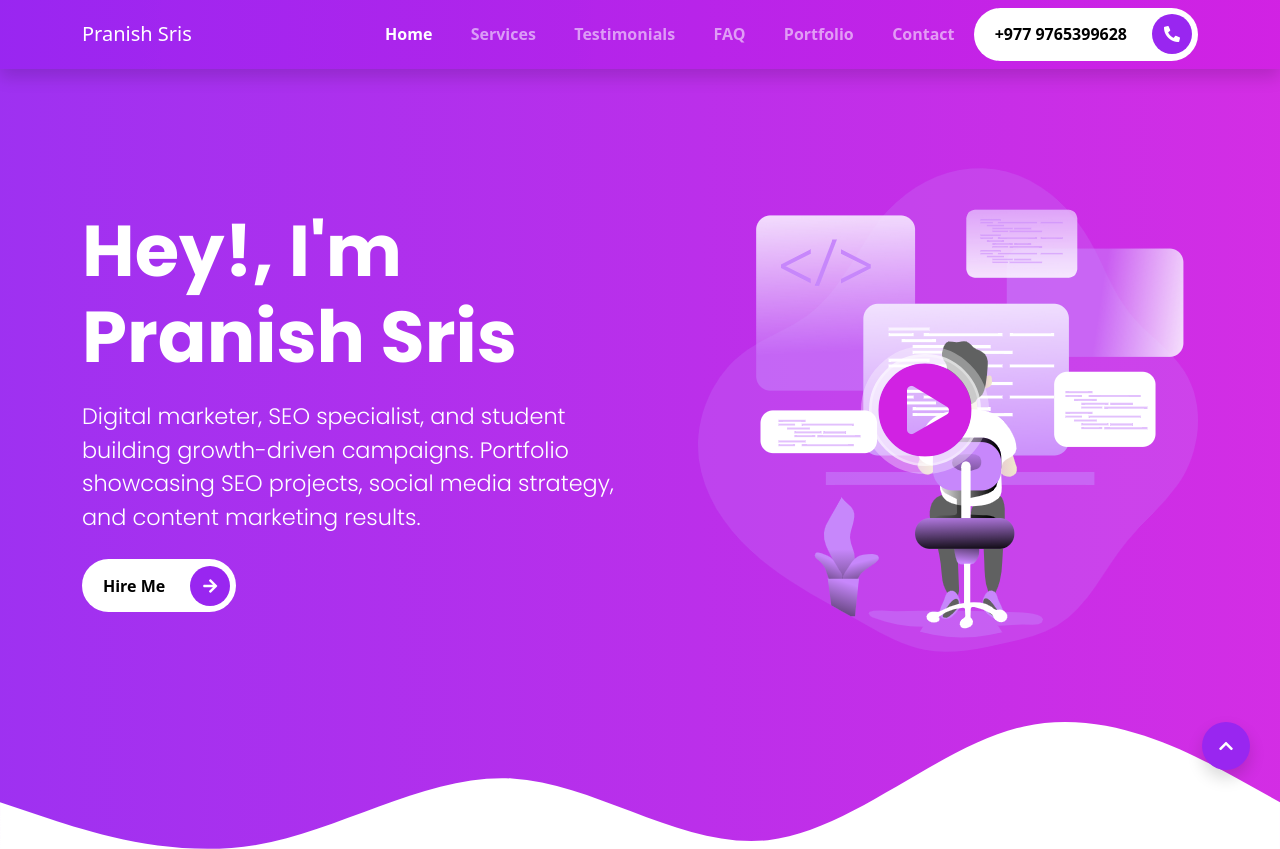
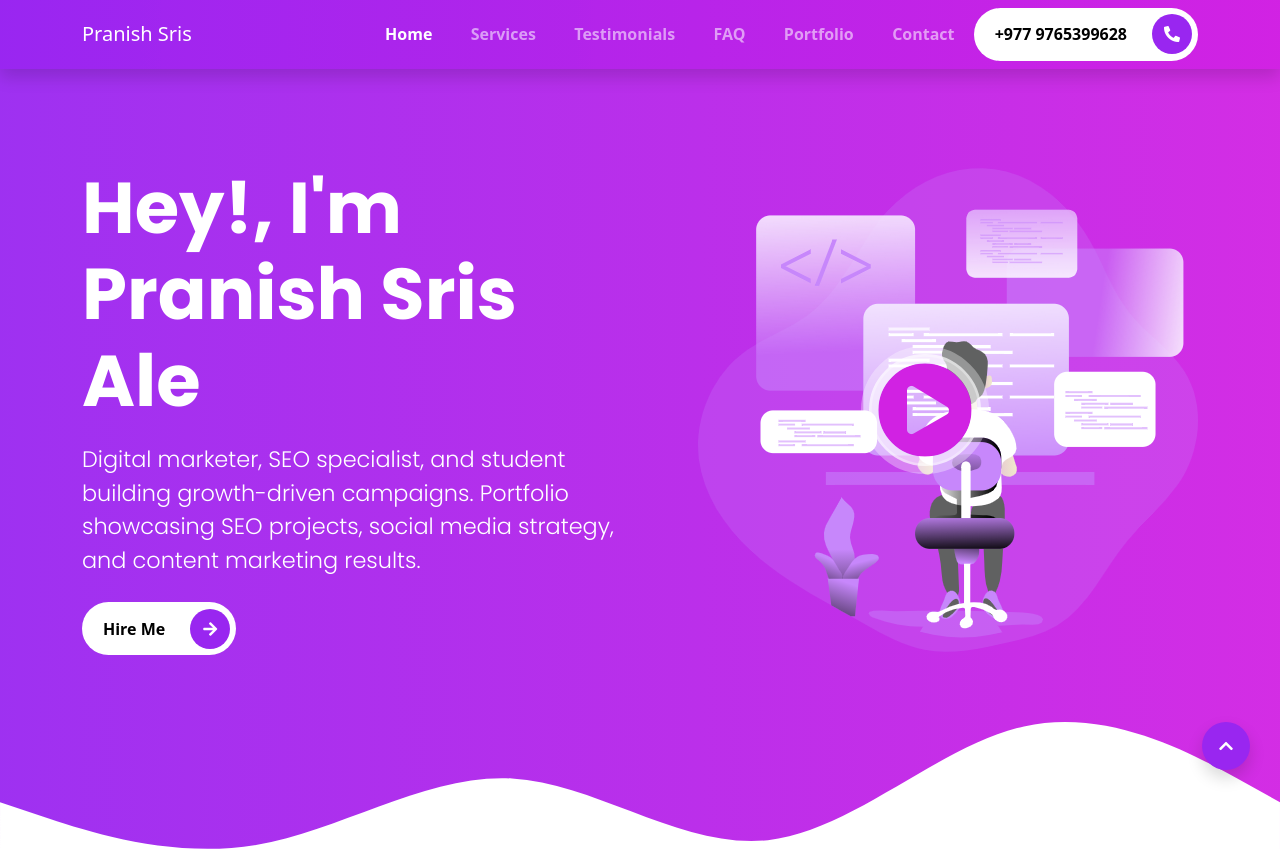
Before and after one commit to Pranish28/porfolio, a website: page pranish-main/index.html in a window 1280 px wide. Shown: the top 849 px of the page. Drawn offline with nearby package versions, Linux system fonts and the light colour scheme.

Commit message:
first change

```diff
--- a/pranish-main/index.html
+++ b/pranish-main/index.html
@@ -54,7 +54,7 @@
       <!-- START THE CONTENT FOR THE INTRO  -->
       <div class="col-md-6 intros text-start">
         <h1 class="display-2">
-          <span class="display-2--intro">Hey!, I'm Pranish Sris</span>
+          <span class="display-2--intro">Hey!, I'm Pranish Sris Ale </span>
           <span class="display-2--description lh-base">
             Digital marketer, SEO specialist, and student building growth-driven campaigns.
             Portfolio showcasing SEO projects, social media strategy, and content marketing results.
```
